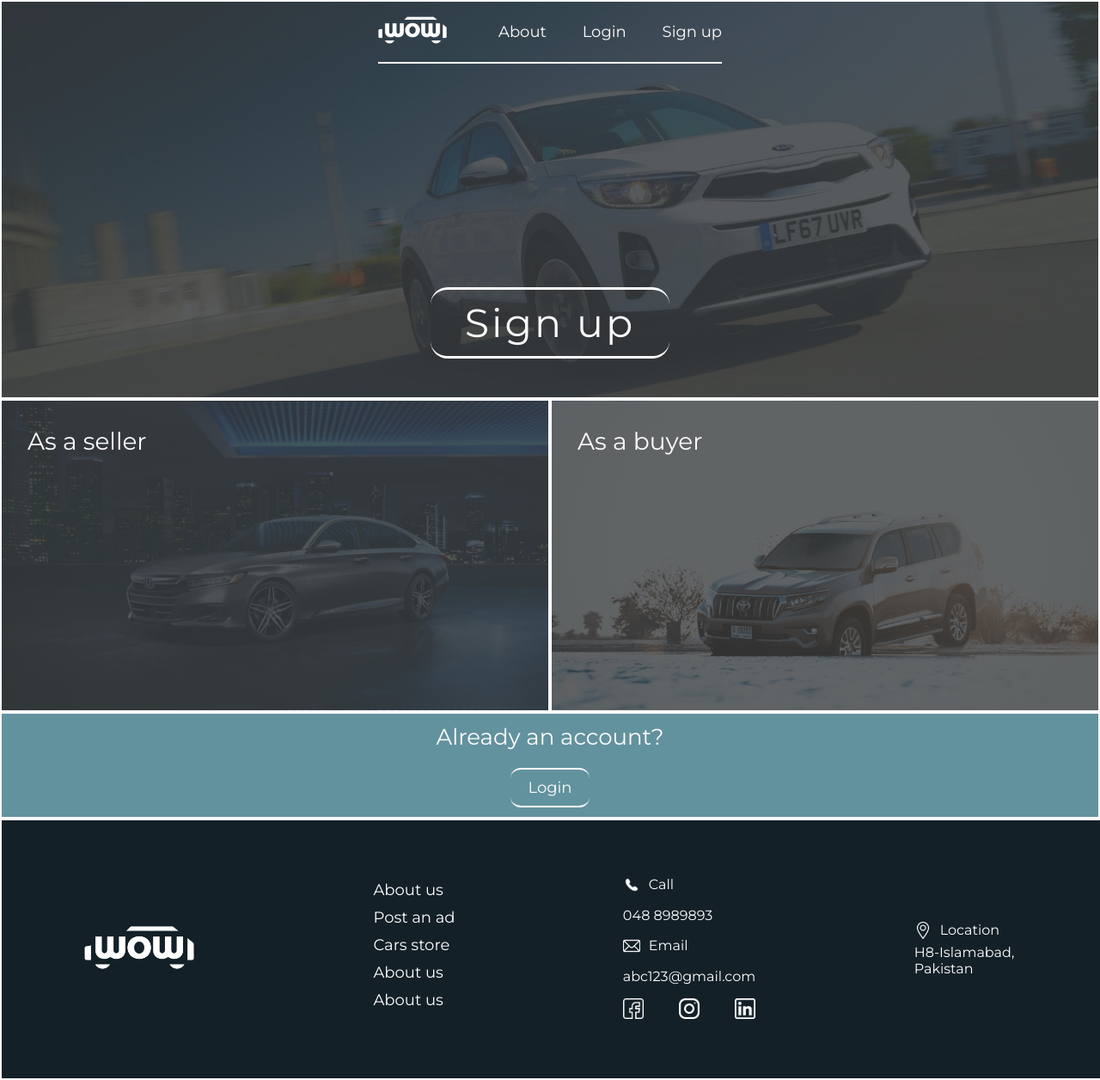
After one commit to Abdullah5111/wheels-on-wheels, a Flask app: page /signup in a window 1280 px wide. The commit adds this page. Shown: the whole page at 86% size. Run offline with Flask 2, Linux system fonts and the light colour scheme.

Commit message:
sigup_page

```diff
--- /dev/null
+++ b/static/css/signup.css
@@ -0,0 +1,266 @@
+body {
+    font-family: "Montserrat", sans-serif;
+    padding: 0;
+    margin: 0;
+}
+
+    /* nav***************************************************************************************************************** */
+
+.navbar-holder{
+    display: flex;
+    justify-content: center;
+}
+
+.navbar-container{
+    display: flex;
+    width: 300px;
+    border-bottom: 2px solid #FDFDFF;
+}
+
+.navbar-logo-div{
+    height: 70px;
+    width: 35%;
+    display: flex;
+    justify-content: center;
+    flex-direction: column;
+    align-items: left;
+}
+
+.navbar-logo-div img{
+    height: 50px;
+}
+
+.navbar-buttons{
+    width: 65%;
+    display: flex;
+    justify-content: space-between;
+    align-items: center;
+}
+
+.navbar-buttons a{
+    font-size: 16px;
+    color: #FDFDFF;
+    text-decoration: none;
+
+    transition: color 0.5s;
+}
+
+.navbar-buttons a:hover{
+    color: #62929E;
+    text-decoration: none;
+}
+
+@media (min-width: 440px) {
+    .navbar-container{ width: 400px; }
+    .navbar-buttons a{
+        font-size: 18px;}
+}
+
+/* Signup section***************************************************************************************************************** */
+
+
+.signup-hero-section{
+    height: 460px;
+    border: 2px solid #FDFDFF;
+    background-image: url('../images/slideshow/slideshow1.jpg');
+    background-position: center;
+    background-size: cover;
+}
+
+.signup-hero-container{
+    display: flex;
+    justify-content: center;
+}
+
+.signup-hero-container p{
+    border-top: 3px solid #FDFDFF;
+    border-bottom: 3px solid #FDFDFF;
+    padding: 10px 40px;
+    border-radius: 20px;
+    color: #FDFDFF;
+    font-size: 46px;
+    letter-spacing: 3px;
+    margin: 0px;
+    margin-top: 260px;
+}
+
+/* Signup section***************************************************************************************************************** */
+
+.signup-container{
+    display: grid;
+}
+
+.specific-signup{
+    color: #FDFDFF;
+    text-decoration: none;
+    font-size: 28px;
+}
+
+.specific-signup:hover{
+    text-decoration: none;
+}
+
+.specific-signup div{
+    height: 300px;
+    padding: 30px;
+    border: 2px solid #FDFDFF;
+
+    background-image: url('../images/slideshow/slideshow2.jpg');
+    background-size: 100%;
+    background-position: center;
+
+    transition: background-size 10s;
+}
+
+.specific-signup-buyer div{
+    background-image: url('../images/slideshow/slideshow3.jpg');
+
+}
+
+.specific-signup div:hover{
+    background-size: 200%;
+    color: #FDFDFF;
+    text-decoration: none !important;
+}
+
+.login-option{
+    height: 120px;
+    background: #62929E;
+    border: 2px solid #FDFDFF;
+    display: flex;
+    justify-content: center;
+    flex-direction: column;
+    align-items: center;
+
+    transition: background-color 0.5s;
+}
+
+.login-option:hover{
+    background: #322f2f;
+
+}
+
+.login-option-text{
+    margin: 0;
+    margin-bottom: 20px;
+    font-size: 26px;
+    color: #FDFDFF;
+}
+
+.login{
+    margin: 0;
+    color: #FDFDFF;
+    font-size: 18px;
+    padding: 10px 20px;
+    border-top: 2px solid #FDFDFF;
+    border-bottom: 2px solid #FDFDFF;
+    border-radius: 12px;
+    text-decoration: none;
+
+    transition: padding 0.5s;
+}
+
+.login:hover{
+    padding: 10px 30px;
+    text-decoration: none;
+}
+
+@media (min-width: 600px) {
+    .signup-container{ grid-template-columns: repeat(2, 1fr); }
+}
+
+/* footer***************************************************************************************************************** */
+
+.footer-section{
+    width: 100%;
+    background-color: #132027;
+    border: 2px solid #FDFDFF;
+}
+
+.footer-div{
+    display: grid;
+}
+
+.footer-inner-div {
+    height: 300px;
+    color: #FDFDFF;
+    display: flex;
+    justify-content: center;
+    flex-direction: column;
+    align-items: center;
+}
+
+.social-box{
+    width: 100%;
+    display: flex;
+    justify-content: space-between !important;
+}
+
+.footer-logo img{
+    height: 80px;
+}
+
+.footer-links{
+    display: flex;
+    flex-direction: column;
+    align-items:flex-start;
+}
+
+.footer-link{
+    color: #FDFDFF !important;
+    font-size: 18px;
+    margin-bottom: 10px;
+    text-decoration: none;
+}
+
+.footer-link:hover{
+    text-decoration: none;
+    color: #62929E !important;
+}
+
+.social-logo{
+    height: 24px;
+}
+
+.contact-label{
+    display: flex;
+    justify-content:start;
+    align-items: flex-start;
+    margin-bottom: 6px;
+}
+
+.contact-label img{
+    margin-right: 10px;
+    height: 20px;
+}
+
+.contact-label p{
+    margin: 0px;
+}
+
+.location-label img{
+    height: 20px;
+}
+
+.footer-div-4 p{
+    margin: 0;
+}
+
+
+@media (min-width: 800px) {
+    .footer-div{ grid-template-columns: repeat(4, 1fr); }
+}
+
+@media (max-width: 800px) {
+    .footer-div-2{display: none;}
+
+    .footer-div{ grid-template-columns: repeat(3, 1fr); }
+}
+
+@media (max-width: 700px){
+    .footer-inner-div{height: 180px;}
+    .footer-div-2{display: none;}
+    .footer-div-4{display: none;}
+    .social-box{display:none;}
+    .footer-div{ grid-template-columns: repeat(2, 1fr); }
+}
--- /dev/null
+++ b/templates/signup.html
@@ -0,0 +1,110 @@
+<!DOCTYPE html>
+<html lang="en">
+<head>
+    <title>Sign up</title>
+
+    <!-- Google fonts -->
+    <link rel="stylesheet" href="https://fonts.googleapis.com/css?family=Montserrat">
+
+    <!-- Own css -->
+	<link rel="stylesheet" type="text/css" href="../static/css/signup.css">
+
+</head>
+<body>
+
+    <section class="signup-hero-section">
+        <div class="navbar-holder">
+            <div class="navbar-container">
+                <div class="navbar-logo-div">
+                    <a href="#"><img src="../static/images/wow-logo-white.png" alt=""></a>
+                </div>
+                <div class="navbar-buttons">
+                    <a href="#">About</a>
+                    <a href="#">Login</a>
+                    <a href="#">Sign up</a>
+                </div>
+            </div>
+        </div>
+        <div class="signup-hero-container">
+            <p>Sign up</p>
+        </div>
+    </section>
+
+    <section class="signup-section">
+        <div class="signup-container">
+            <a class="specific-signup specific-signup-seller" href="/signup-register">
+                <div>
+                    As a seller
+                </div>
+            </a>
+            <a class="specific-signup specific-signup-buyer" href="#">
+                <div>
+                    As a buyer
+                </div>
+            </a>
+        </div>
+        <div class="login-option">
+            <p class="login-option-text">Already an account?</p>
+            <a href="#" class="login">Login</a>
+        </div>
+    </section>
+
+    <section class="footer-section">
+        <div class="footer-div">
+            <div class="footer-inner-div footer-div-1">
+                <div class="footer-logo">
+                    <img src="../static/images/wow-logo-white.png" alt="logo">
+                </div>
+            </div>
+            <div class="footer-inner-div footer-div-2">
+                <div class="footer-links">
+                    <a href="#" class="footer-link">About us</a>
+                    <a href="#" class="footer-link">Post an ad</a>
+                    <a href="#" class="footer-link">Cars store</a>
+                    <a href="#" class="footer-link">About us</a>
+                    <a href="#" class="footer-link">About us</a>
+                </div>
+            </div>
+            <div class="footer-inner-div footer-div-3">
+                <div class="contact-info">
+                    <div class="call">
+                        <div class="contact-label">
+                            <img src="../static/images/footer/phone.png" alt="">
+                            <p>Call</p>
+                        </div>
+                        <p>048 8989893</p>
+                    </div>
+                    <div class="email">
+                        <div class="contact-label">
+                            <img src="../static/images/footer/mail.png" alt="">
+                            <p>Email</p>
+                        </div>
+                        <p>abc123@gmail.com</p>
+                    </div>
+                    <div class="social-box">
+                        <a href="#" class="social-link">
+                            <img class="social-logo" src="../static/images/social/facebook.png" alt="facebook-logo">
+                        </a>
+                        <a href="#" class="social-link">
+                            <img class="social-logo" src="../static/images/social/instagram.png" alt="facebook-logo">
+                        </a>
+                        <a href="#" class="social-link">
+                            <img class="social-logo" src="../static/images/social/linkedin.png" alt="facebook-logo">
+                        </a>
+                    </div>
+                </div>
+            </div>
+            <div class="footer-inner-div footer-div-4">
+                <div class="location">
+                    <div class=" contact-label">
+                        <img src="../static/images/footer/location.png" alt="">
+                        <p class="location-label">Location</p>
+                    </div>
+                    <p>H8-Islamabad,</p>
+                    <p>Pakistan</p>
+                </div>
+            </div>
+        </div>
+    </section>
+</body>
+</html>
```
Also changed, not shown: static/css/homepage.css (+6 -7 lines), templates/homepage.html (+0 -26 lines).
